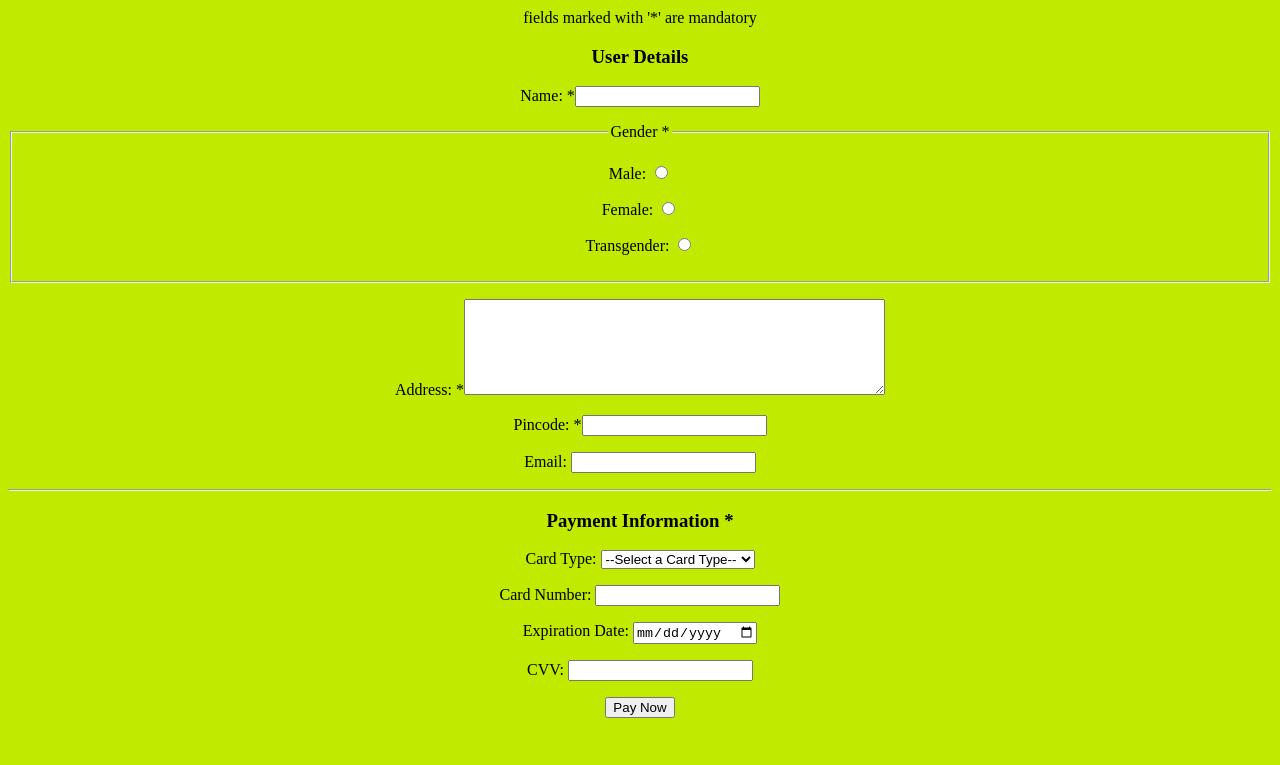
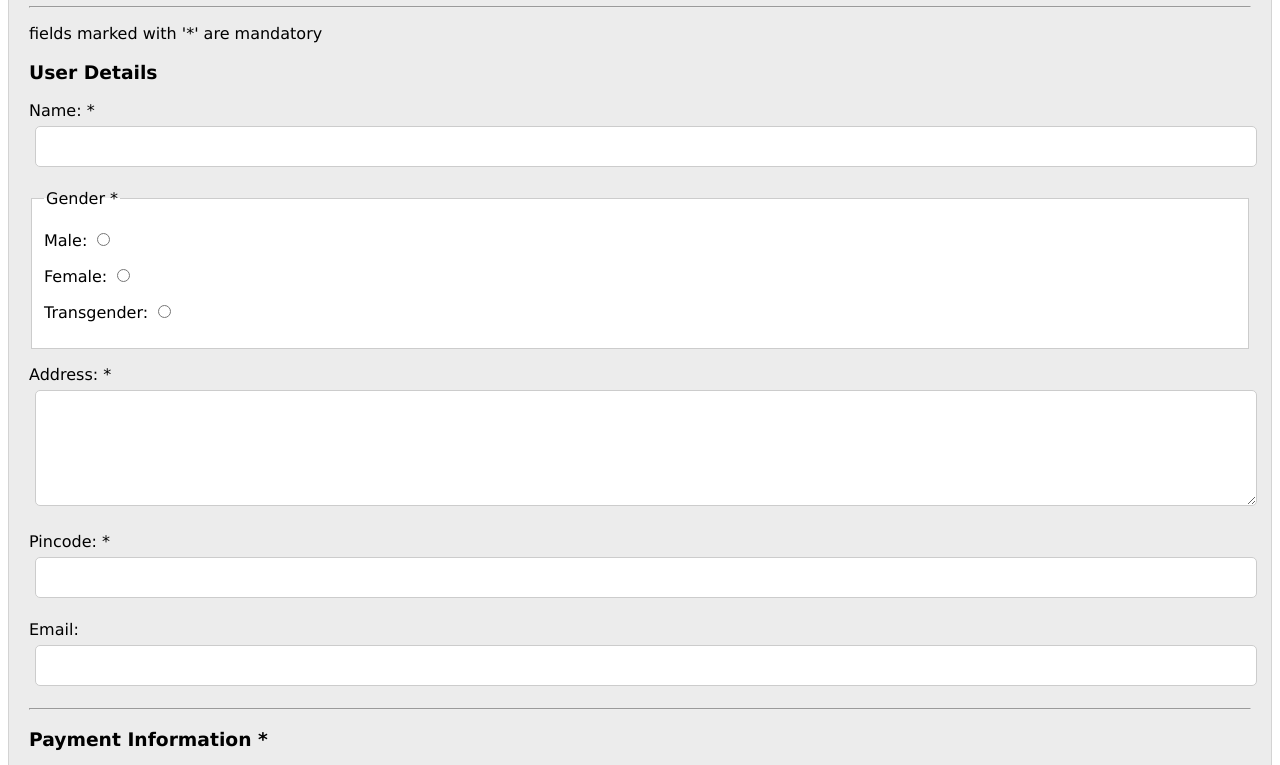
Before and after one commit to OfficialKiranMahajan/Web_Development, a plain HTML site: page Payment_Form/payment_form.html in a window 1280 px wide. Shown: the part 89-854 px from the top of the page. Before the commit the page ends 815 px from the top, so only its background shows below. Drawn offline with Linux system fonts and the light colour scheme.

Commit message:
pay form after  css

```diff
--- /dev/null
+++ b/Payment_Form/pay.css
@@ -0,0 +1,52 @@
+* {
+    box-sizing: border-box;
+}
+
+body {
+    font-family: Verdana, Geneva, Tahoma, sans-serif;
+}
+
+.container {
+    background-color: #02020213;
+    padding: 5px 20px 15px 20px;
+    border: 1px solid lightgray;
+    border-radius: 4px;
+}
+
+input[type="text"],
+input[type="number"],
+input[type="email"],
+input[type="date"],
+input[type="password"],
+select,
+textarea{
+
+    width: 100%;
+    padding: 12px;
+    border: 1px solid #ccc;
+    border-radius: 5px;
+    margin: 6px;
+}
+
+fieldset{
+    background-color: #fff;
+    border: 1px solid #ccc;
+}
+
+.payment_form{
+    text-align: center;
+}
+
+input[type="button"]{
+background-color: rgb(128, 153, 238);
+color: white;
+padding: 12px 20px;
+border: none;
+border-radius: 5px;
+width: 100%;
+cursor: pointer;
+
+}
+input[type="button"]:hover{
+    background-color: cadetblue;
+}
--- a/payment_form.html
+++ b/Payment_Form/payment_form.html
@@ -6,11 +6,13 @@
     <meta http-equiv="X-UA-Compatible" content="IE=edge">
     <meta name="viewport" content="width=device-width, initial-scale=1.0">
     <title>Payment Form</title>
+    <link rel="stylesheet" href="pay.css">
 </head>
 
-<body bgcolor="cream">
-    <form action="" align="center">
-        <h1>Payment Form</h1>
+<body>
+    <div class="container">
+    <form action="">
+        <h1 class="payment_form">Payment Form</h1>
         <hr>
         <p>fields marked with '*' are mandatory</p>
         <h3>User Details</h3>
@@ -39,6 +41,7 @@
         <p>CVV: <input type="password" name="cvv" id="cvv"></p>
         <input type="button" value="Pay Now">
     </form>
+</div>
 </body>
 
 </html>
```
